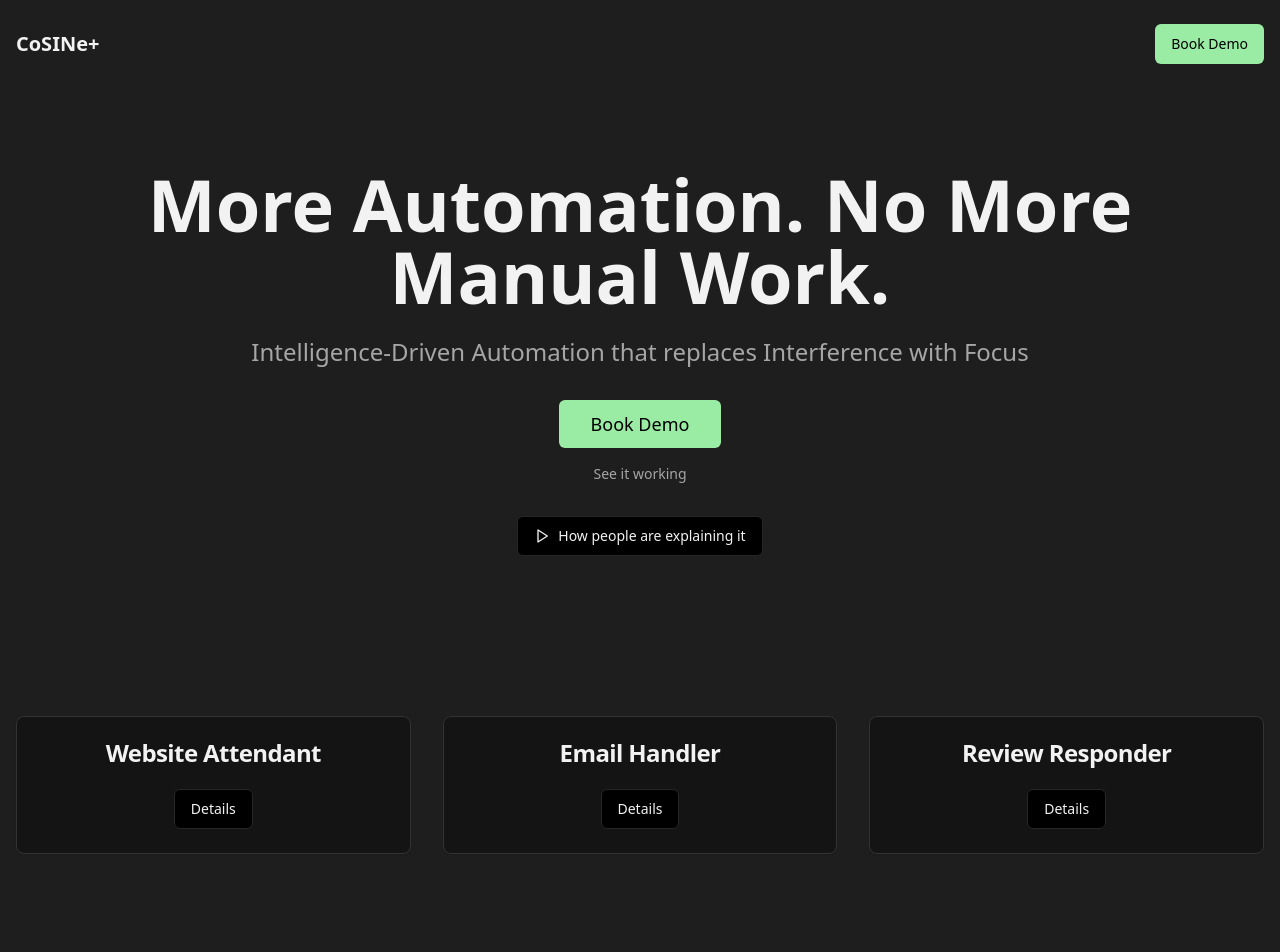
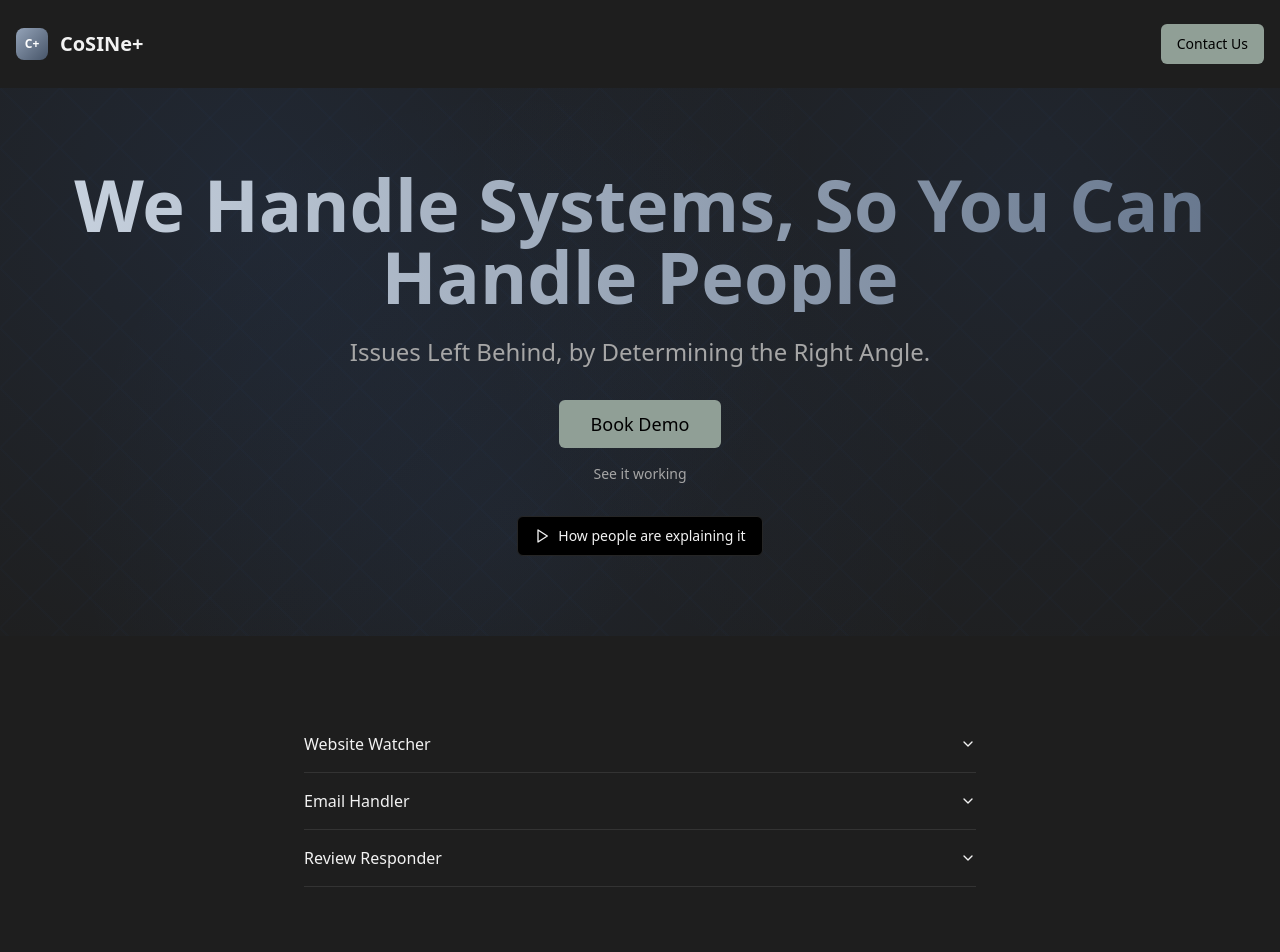
Before and after one commit to Metatronsdoob369/cosine-spark-landing, a React (Vite) app: page / in a window 1280 px wide. Shown: the top 952 px of the page. Built offline with nearby package versions, Linux system fonts and the light colour scheme.

Commit message:
Refactor and enhance landing page

```diff
--- a/src/components/ui/button.tsx
+++ b/src/components/ui/button.tsx
@@ -9,7 +9,7 @@ const buttonVariants = cva(
   {
     variants: {
       variant: {
-        default: "bg-primary text-primary-foreground hover:bg-primary/90",
+        default: "bg-primary text-primary-foreground hover:bg-primary/90 btn-primary-hover",
         destructive:
           "bg-destructive text-destructive-foreground hover:bg-destructive/90",
         outline:
--- a/src/index.css
+++ b/src/index.css
@@ -18,8 +18,8 @@ All colors MUST be HSL.
     --popover: 0 0% 8%;
     --popover-foreground: 0 0% 95%;
 
-    /* Professional accent color - Blue */
-    --primary: 210 100% 60%;
+    /* Professional accent color - Updated green */
+    --primary: 150 15% 58%;
     --primary-foreground: 0 0% 100%;
 
     --secondary: 0 0% 15%;
@@ -28,7 +28,7 @@ All colors MUST be HSL.
     --muted: 0 0% 12%;
     --muted-foreground: 0 0% 65%;
 
-    --accent: 210 100% 60%;
+    --accent: 150 15% 58%;
     --accent-foreground: 0 0% 100%;
 
     --destructive: 0 84% 60%;
@@ -36,7 +36,7 @@ All colors MUST be HSL.
 
     --border: 0 0% 20%;
     --input: 0 0% 15%;
-    --ring: 210 100% 60%;
+    --ring: 150 15% 58%;
 
     --radius: 0.5rem;
 
@@ -46,12 +46,12 @@ All colors MUST be HSL.
 
     --sidebar-background: 0 0% 8%;
     --sidebar-foreground: 0 0% 95%;
-    --sidebar-primary: 210 100% 60%;
+    --sidebar-primary: 150 15% 58%;
     --sidebar-primary-foreground: 0 0% 100%;
     --sidebar-accent: 0 0% 15%;
     --sidebar-accent-foreground: 0 0% 95%;
     --sidebar-border: 0 0% 20%;
-    --sidebar-ring: 210 100% 60%;
+    --sidebar-ring: 150 15% 58%;
   }
 
   .dark {
@@ -103,4 +103,32 @@ All colors MUST be HSL.
     background: #1e1e1e;
     min-height: 100vh;
   }
+
+  /* Custom button hover effects */
+  .btn-primary-hover:hover {
+    background: linear-gradient(to right, #8e9f97, #4a4a4a) !important;
+  }
+
+  /* Network background pattern */
+  .network-bg {
+    background-image:
+      radial-gradient(circle at 20% 20%, rgba(59, 130, 246, 0.1) 0%, transparent 50%),
+      radial-gradient(circle at 80% 20%, rgba(59, 130, 246, 0.08) 0%, transparent 50%),
+      radial-gradient(circle at 40% 80%, rgba(59, 130, 246, 0.06) 0%, transparent 50%);
+    position: relative;
+  }
+
+  .network-bg::before {
+    content: '';
+    position: absolute;
+    top: 0;
+    left: 0;
+    right: 0;
+    bottom: 0;
+    background:
+      linear-gradient(45deg, transparent 49%, rgba(59, 130, 246, 0.02) 49%, rgba(59, 130, 246, 0.02) 51%, transparent 51%),
+      linear-gradient(-45deg, transparent 49%, rgba(59, 130, 246, 0.02) 49%, rgba(59, 130, 246, 0.02) 51%, transparent 51%);
+    background-size: 60px 60px;
+    z-index: -1;
+  }
 }
--- a/src/pages/Index.tsx
+++ b/src/pages/Index.tsx
@@ -1,3 +1,4 @@
+import { Accordion, AccordionContent, AccordionItem, AccordionTrigger } from "@/components/ui/accordion";
 import { Button } from "@/components/ui/button";
 import { Card, CardHeader, CardTitle, CardDescription, CardContent } from "@/components/ui/card";
 import { Input } from "@/components/ui/input";
@@ -34,20 +35,25 @@ const Index = () => {
     <div className="min-h-screen">
       {/* Header */}
       <header className="container mx-auto px-4 py-6 flex justify-between items-center">
-        <div className="text-xl font-bold text-center">CoSINe+</div>
-        <Button className="bg-[#9aeba3] text-black hover:bg-[#8dd999]">Book Demo</Button>
+        <div className="flex items-center gap-3">
+          <div className="w-8 h-8 bg-gradient-to-br from-slate-400 to-slate-600 rounded-lg flex items-center justify-center">
+            <span className="text-xs font-bold text-white">C+</span>
+          </div>
+          <div className="text-xl font-bold">CoSINe+</div>
+        </div>
+        <Button className="bg-[#909f96] text-black hover:bg-[#8e9f97] btn-primary-hover">Contact Us</Button>
       </header>
 
       {/* Hero Section */}
-      <section className="container mx-auto px-4 py-20 text-center">
-        <h1 className="text-5xl md:text-7xl font-bold mb-6 leading-tight">
-          More Automation. No More Manual Work.
+      <section className="container mx-auto px-4 py-20 text-center network-bg">
+        <h1 className="text-5xl md:text-7xl font-bold mb-6 leading-tight bg-gradient-to-r from-slate-300 to-slate-500 bg-clip-text text-transparent">
+          We Handle Systems, So You Can Handle People
         </h1>
         <p className="text-xl md:text-2xl text-muted-foreground mb-8 max-w-4xl mx-auto leading-relaxed">
-          Intelligence-Driven Automation that replaces Interference with Focus
+          Issues Left Behind, by Determining the Right Angle.
         </p>
         <div className="flex flex-col items-center gap-4">
-          <Button size="lg" className="text-lg px-8 py-6 bg-[#9aeba3] text-black hover:bg-[#8dd999]">
+          <Button size="lg" className="text-lg px-8 py-6 bg-[#909f96] text-black hover:bg-[#8e9f97] btn-primary-hover">
             Book Demo
           </Button>
           <p className="text-sm text-muted-foreground">See it working</p>
@@ -64,31 +70,27 @@ const Index = () => {
 
       {/* Services Section */}
       <section className="container mx-auto px-4 py-20">
-        <div className="grid grid-cols-1 md:grid-cols-3 gap-8">
-          <Card>
-            <CardHeader>
-              <CardTitle className="text-center">Website Attendant</CardTitle>
-            </CardHeader>
-            <CardContent className="text-center">
-              <Button variant="outline" className="text-center">Details</Button>
-            </CardContent>
-          </Card>
-          <Card>
-            <CardHeader>
-              <CardTitle className="text-center">Email Handler</CardTitle>
-            </CardHeader>
-            <CardContent className="text-center">
-              <Button variant="outline" className="text-center">Details</Button>
-            </CardContent>
-          </Card>
-          <Card>
-            <CardHeader>
-              <CardTitle className="text-center">Review Responder</CardTitle>
-            </CardHeader>
-            <CardContent className="text-center">
-              <Button variant="outline" className="text-center">Details</Button>
-            </CardContent>
-          </Card>
+        <div className="max-w-2xl mx-auto">
+          <Accordion type="single" collapsible className="w-full">
+            <AccordionItem value="website-watcher">
+              <AccordionTrigger className="text-left">Website Watcher</AccordionTrigger>
+              <AccordionContent>
+                Monitor Structure, Efficiency, Engage Visitors or Reply to Inquiries.
+              </AccordionContent>
+            </AccordionItem>
+            <AccordionItem value="email-handler">
+              <AccordionTrigger className="text-left">Email Handler</AccordionTrigger>
+              <AccordionContent>
+                Auto-respond to the emails you hate dealing with.
+              </AccordionContent>
+            </AccordionItem>
+            <AccordionItem value="review-responder">
+              <AccordionTrigger className="text-left">Review Responder</AccordionTrigger>
+              <AccordionContent>
+                Auto-handle Google reviews, social comments, and lead follow-ups.
+              </AccordionContent>
+            </AccordionItem>
+          </Accordion>
         </div>
       </section>
 
@@ -182,7 +184,7 @@ const Index = () => {
               <Button
                 type="submit"
                 size="lg"
-                className="w-full text-lg px-8 py-6 bg-[#9aeba3] text-black hover:bg-[#8dd999]"
+                className="w-full text-lg px-8 py-6 bg-[#909f96] text-black hover:bg-[#8e9f97] btn-primary-hover"
               >
                 Book Demo
               </Button>
```
